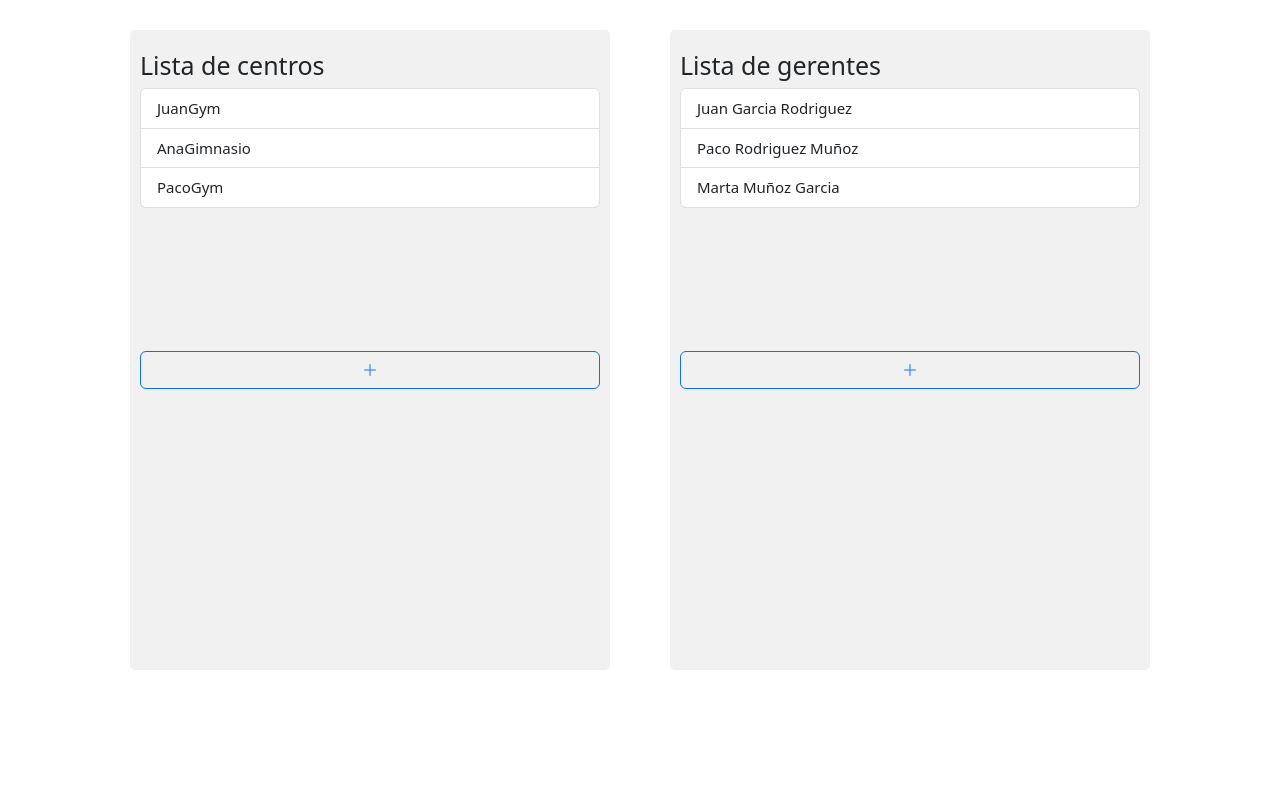
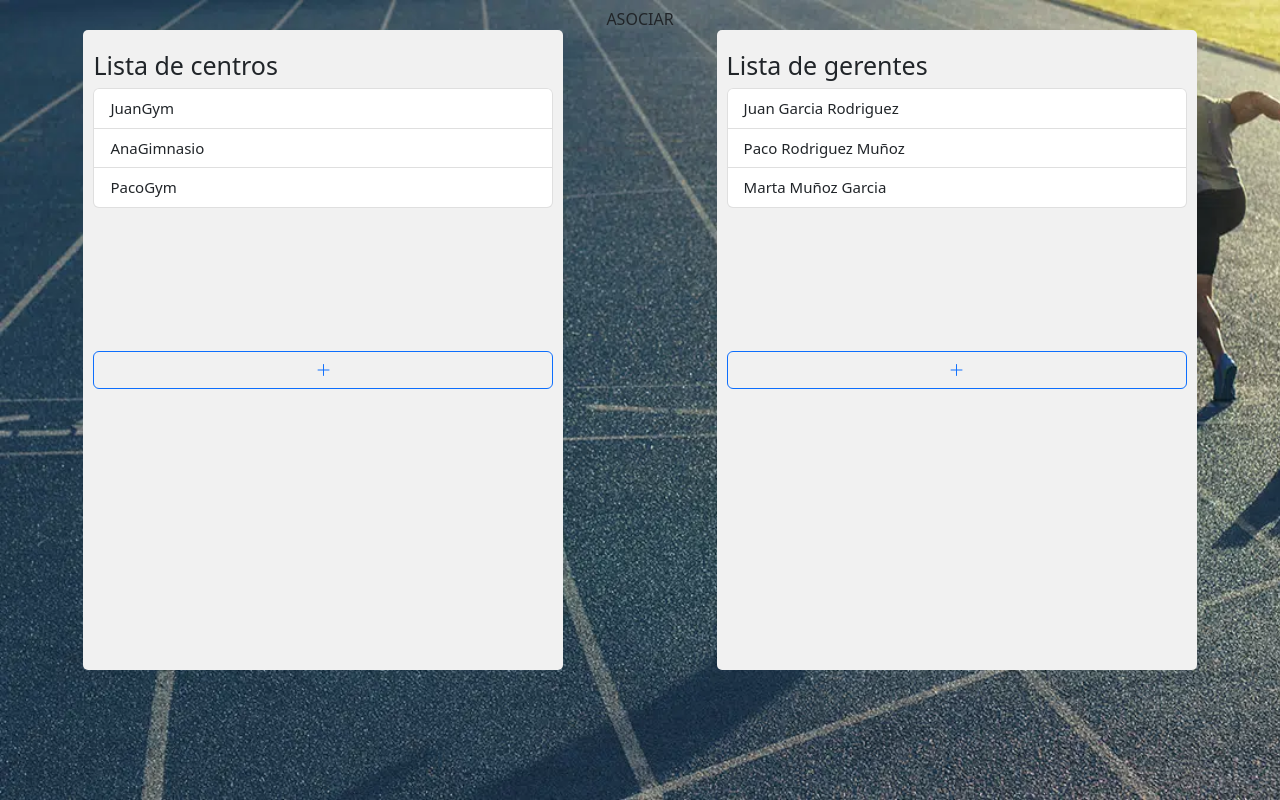
Before and after one commit to SII-Informatica-UMA/ciklum-webbuilders360, an Angular app in the folder project/my-app/: page / in a window 1280 px wide. Built offline with nearby package versions, Linux system fonts and the light colour scheme.

Commit message:
Css no definitivo

```diff
--- a/project/my-app/src/app/app.component.css
+++ b/project/my-app/src/app/app.component.css
@@ -1,7 +1,9 @@
 body{
     display: flex;
     justify-content: center;
-    background-color: white;
+    background: url(fondo.jpg);
+    background-size: cover;
+    background-repeat: no-repeat;
     height: 100vh;
     width: 100vw;
 }
@@ -9,7 +11,7 @@ body{
 .container{
     margin: 0px;
     padding: 0px;
-    background-color: white;
+    background-color: transparent;
     position:relative;
     display:flex;
     flex-direction: row;
--- a/project/my-app/src/app/app.component.html
+++ b/project/my-app/src/app/app.component.html
@@ -45,8 +45,8 @@
             (gerenteEliminado)="eliminarGerente($event)"
             ></app-detalle-gerente>
         </div>
-
       </div>
+      <button type="button" class="btn" (click)="asociar()">ASOCIAR</button>
     </div>
     <ng-template #bloqueGerente>
       Mensajes aparecerían aquí
--- a/project/my-app/src/app/app.component.ts
+++ b/project/my-app/src/app/app.component.ts
@@ -83,5 +83,7 @@ export class AppComponent implements OnInit {
     this.gerenteElegido = undefined;
   }
 
+  asociar(): void {
 
+  }
 }
```
Also changed, not shown: project/my-app/src/app/fondo.jpg (added).
